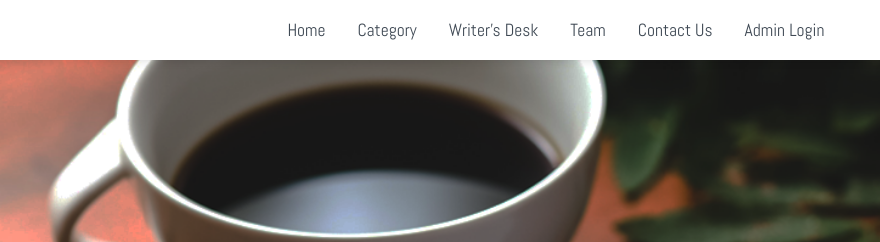
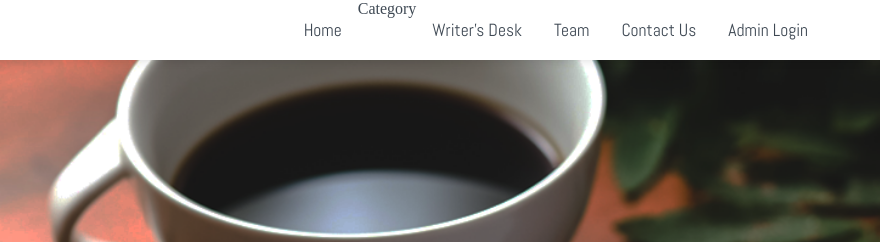
Before and after one commit to yashSrivstav/FullStackProject2, a website: page index.html in a window 1280 px wide. Shown: the top 242 px of the page, 91-971 px from the left. Drawn offline with Linux system fonts and the light colour scheme.

Commit message:
Update index.html

```diff
--- a/index.html
+++ b/index.html
@@ -42,7 +42,7 @@
                     </a>
 
                     <a class="myclass" href="#Category">
-                        <li class="nav-link">
+                        <li class="nav-lin">
                             Category
                         </li>
                     </a>
```
